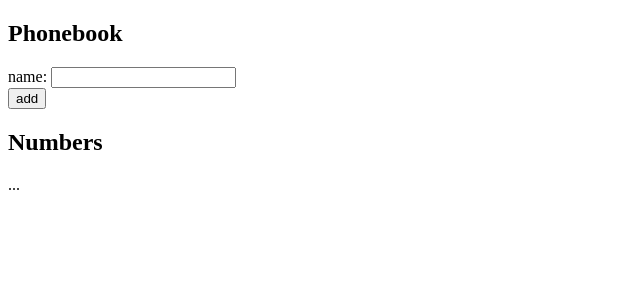
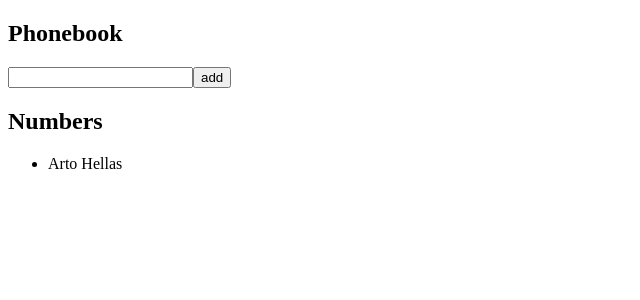
Before and after one commit to rikurauhala/fullstack, a React (Create React App) app in the folder exercises/part02/phonebook/: page / in a window 1280 px wide. Shown: the top 300 px of the page, without its empty margins (0-640 px from the left). Built offline with nearby package versions, Linux system fonts and the light colour scheme.

Commit message:
Complete exercise 2.6

```diff
--- a/exercises/part02/phonebook/src/App.js
+++ b/exercises/part02/phonebook/src/App.js
@@ -1,4 +1,10 @@
 import { useState } from 'react'
+
+const Person = ({ name }) => {
+  return (
+    <li>{name}</li>
+  )
+}
 
 const App = () => {
   const [persons, setPersons] = useState([
@@ -6,19 +12,33 @@ const App = () => {
   ])
   const [newName, setNewName] = useState('')
 
+  const addPerson = (event) => {
+    event.preventDefault()
+    const person = {
+      name: newName
+    }
+    setPersons(persons.concat(person))
+    setNewName('')
+  }
+
+  const handleNameChange = (event) => setNewName(event.target.value)
+
   return (
     <div>
       <h2>Phonebook</h2>
-      <form>
-        <div>
-          name: <input />
-        </div>
-        <div>
-          <button type="submit">add</button>
-        </div>
+      <form onSubmit={addPerson}>
+        <input
+          value={newName}
+          onChange={handleNameChange}
+        />
+        <button type="submit">add</button>
       </form>
       <h2>Numbers</h2>
-      ...
+      <ul>
+        {persons.map(persons =>
+          <Person key={persons.name} name={persons.name} />
+        )}
+      </ul>
     </div>
   )
 }
```
